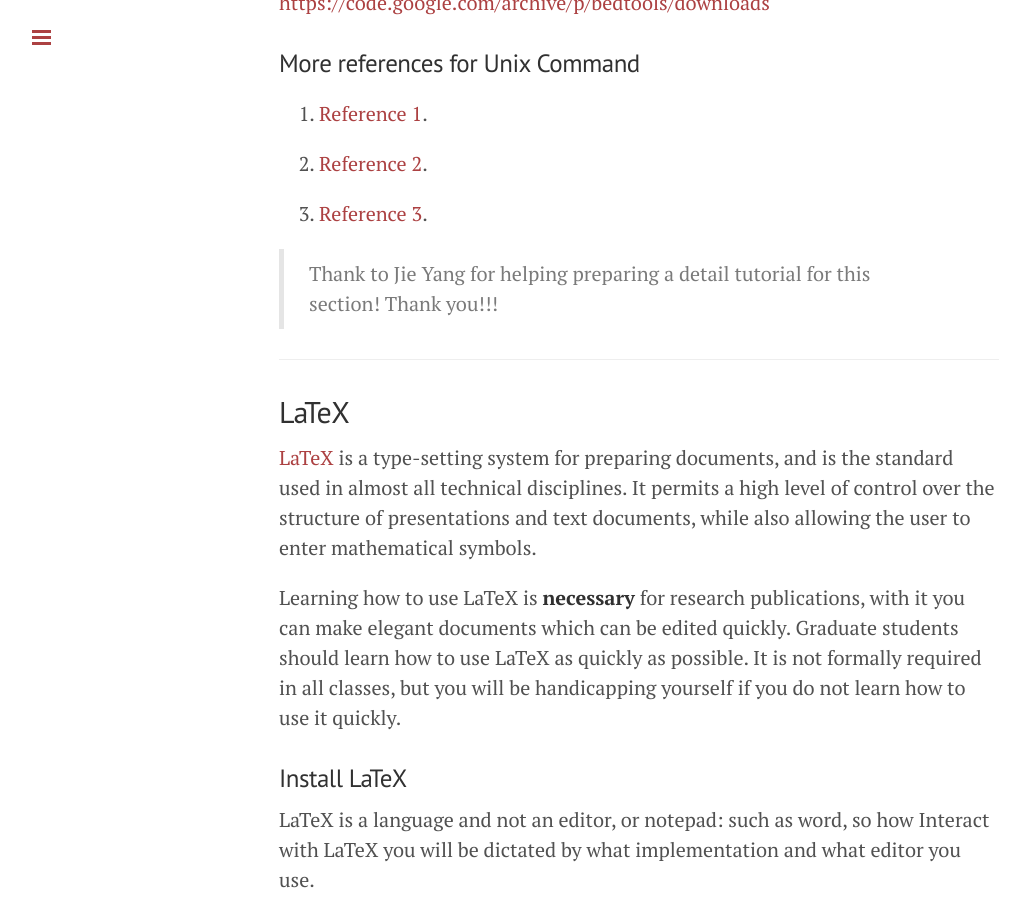
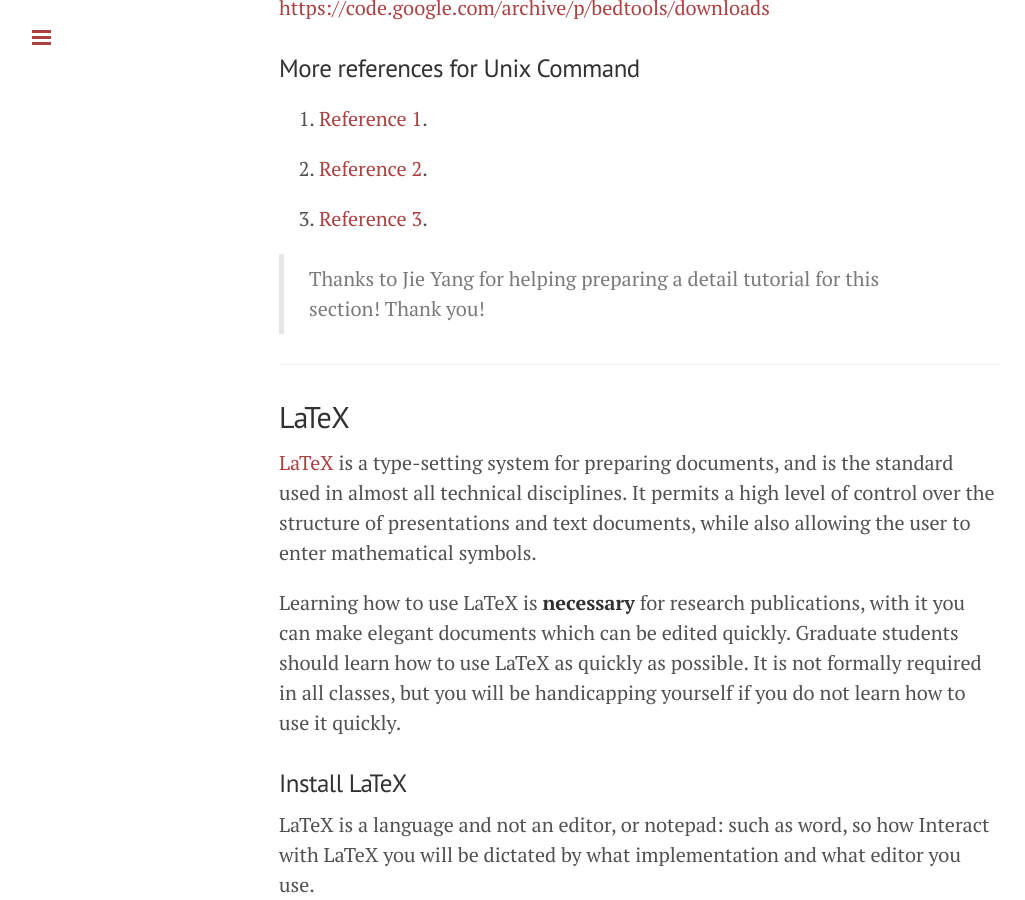
Before and after one commit to yinsenm/yinsenm.github.io, a Jekyll site: the page built from _posts/2016-8-18-Orientation_Lab.md, in a window 1280 px wide and 900 px high, scrolled down 10951 px. Shown: the whole window, without its empty margins (1-1026 px from the left). Built offline with Jekyll 4.4.1, drawn with Linux system fonts in a browser that asks for light colours; a script that is not in the unit is left out; comment, search, counter and statistics services are not loaded; some of the changed text lies outside the part shown.

Commit message:
Tutorial 7

```diff
--- a/_posts/2016-8-18-Orientation_Lab.md
+++ b/_posts/2016-8-18-Orientation_Lab.md
@@ -34,9 +34,11 @@ Welcome to Statistical Orientation Lab
 	- [RMarkdown](#6.2)
 
 <a id = '1'></a>
+
 ## Technical Setup
 
 <a id = '1.1'></a>
+
 ### Unix and Rice Computing Resources
 
 [Unix](http://www.unix.org/what_is_unix.html) (Uniplexed Information and Computing System) is a family of multitasking, multiuser computer operating systems that derive from the original AT&T Unix, developed in the 1970s at Bell Labs.
@@ -53,6 +55,7 @@ So why do we need Unix and servers?
 >Note: In order to access Rice computing resources or mount your U: Drive from off campus you will need to use a VPN. Instructions can be found [here](https://docs.rice.edu/confluence/x/0INGAg).
 
 <a id = '1.2'></a>
+
 ### The U-Drive
 
  - Each Rice graduate student is provided with 5GB of storage on the university servers.
@@ -135,6 +138,7 @@ The CLEAR systems are available to all students to help with coursework computat
 ---------------------------------------------------------
 
 <a id = '2'></a>
+
 ## Unix Tutorial
 
 <a id = '2.1'></a>
@@ -309,7 +313,7 @@ In case you need administrator permission to access or change a file or director
 
 
 
-> Thank to Jie Yang for helping preparing a detail tutorial for this section! Thank you!!!
+> Thanks to Jie Yang for helping preparing a detail tutorial for this section! Thank you!
 
 
 
@@ -425,6 +429,7 @@ There are a couple of resources that can be useful for learning how to use LaTeX
 
 
 **Exercise Three: Compile the two documents in the zip file**
+
 > [TTemplate.tar.gz](/figure/train/Template.tar.gz)
 
 >Thank you Ryan Warnich for preparing  this section!!
```
Also changed, not shown: other parts of _posts/2016-8-18-Orientation_Lab.md (+1 -1 lines).
